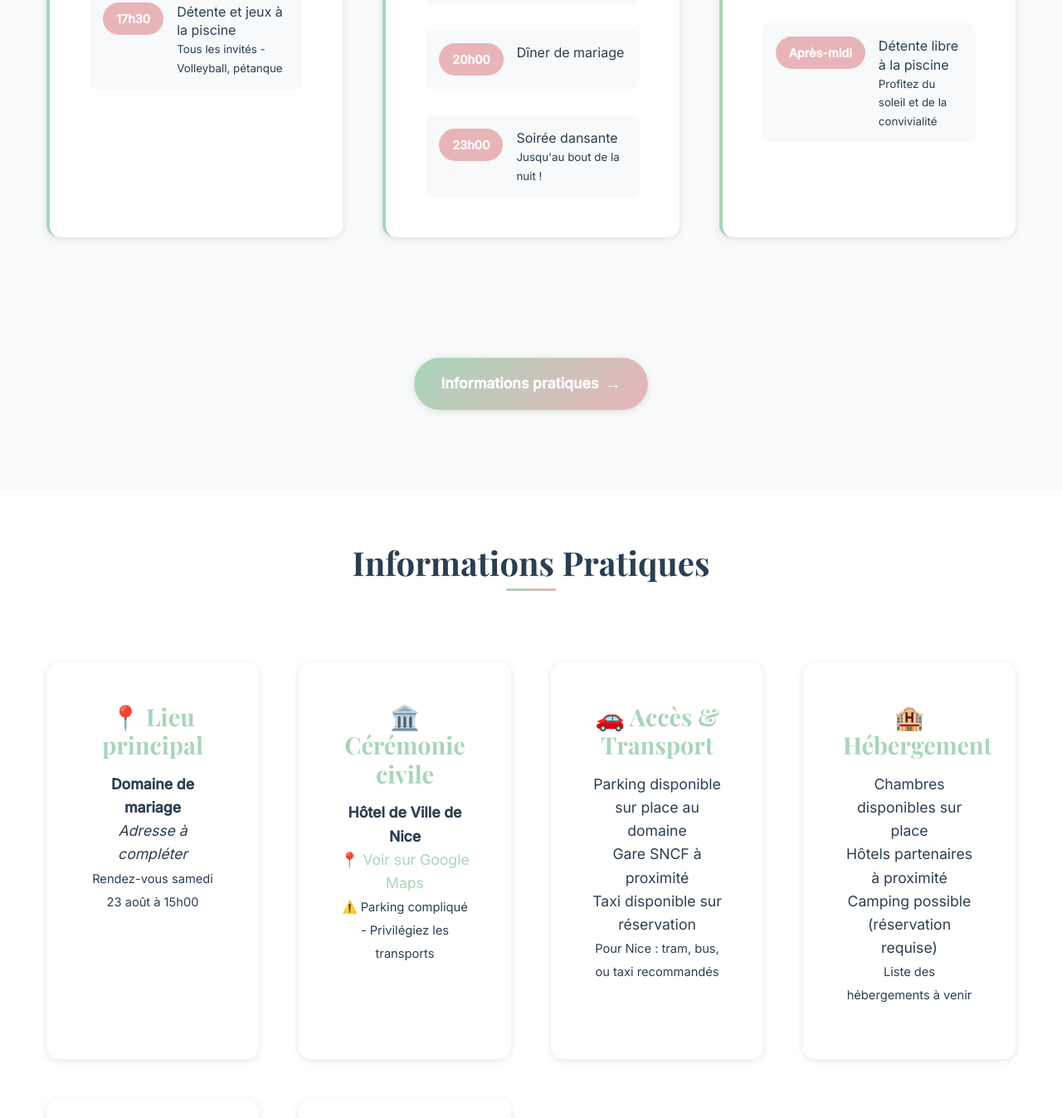
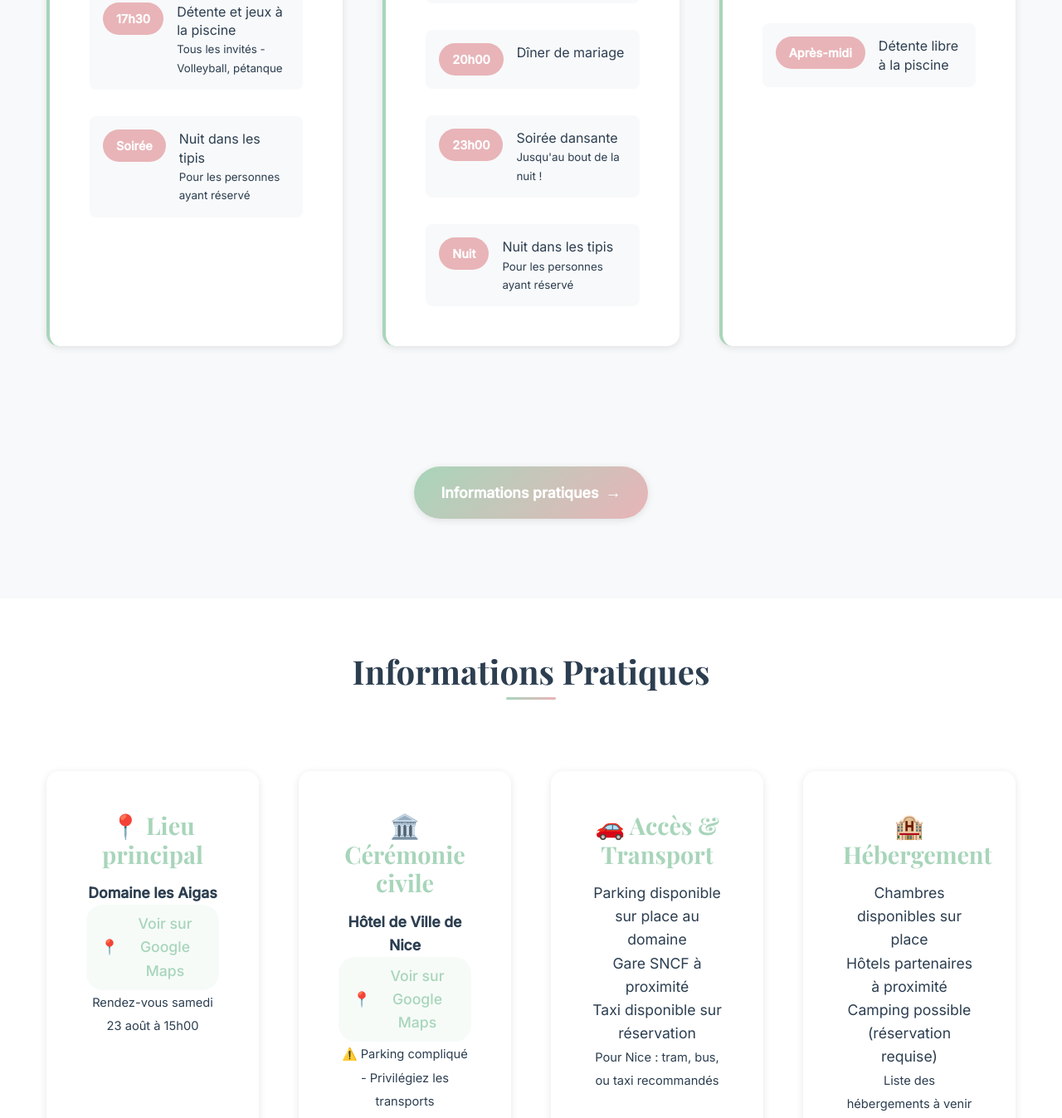
Before and after one commit to NathanDenisse/mariage-Sarah-Antonin, a plain HTML site: page index.html in a window 1280 px wide. Shown: the part 3164-4511 px from the top of the page at 83% size. Drawn offline with nearby package versions, Linux system fonts and the light colour scheme.

Commit message:
Ajout de l'adresse Domaine les Aigas, liens Google Maps stylés et informations tipis

```diff
--- a/index.html
+++ b/index.html
@@ -131,6 +131,10 @@
               <span class="event-desc">Détente et jeux à la piscine<br><small>Tous les invités - Volleyball,
                   pétanque</small></span>
             </div>
+            <div class="event">
+              <span class="event-time">Soirée</span>
+              <span class="event-desc">Nuit dans les tipis<br><small>Pour les personnes ayant réservé</small></span>
+            </div>
           </div>
         </div>
         <div class="programme-day">
@@ -156,6 +160,10 @@
               <span class="event-time">23h00</span>
               <span class="event-desc">Soirée dansante<br><small>Jusqu'au bout de la nuit !</small></span>
             </div>
+            <div class="event">
+              <span class="event-time">Nuit</span>
+              <span class="event-desc">Nuit dans les tipis<br><small>Pour les personnes ayant réservé</small></span>
+            </div>
           </div>
         </div>
         <div class="programme-day">
@@ -173,8 +181,7 @@
             </div>
             <div class="event">
               <span class="event-time">Après-midi</span>
-              <span class="event-desc">Détente libre à la piscine<br><small>Profitez du soleil et de la
-                  convivialité</small></span>
+              <span class="event-desc">Détente libre à la piscine</span>
             </div>
           </div>
         </div>
@@ -194,16 +201,17 @@
       <div class="infos-grid">
         <div class="info-card">
           <h3>📍 Lieu principal</h3>
-          <p><strong>Domaine de mariage</strong><br>
-            <em>Adresse à compléter</em><br>
+          <p><strong>Domaine les Aigas</strong><br>
+            <a href="https://maps.app.goo.gl/ggo6JS3YP21zW1Sm6" target="_blank" class="map-link">Voir sur Google
+              Maps</a><br>
             <small>Rendez-vous samedi 23 août à 15h00</small>
           </p>
         </div>
         <div class="info-card">
           <h3>🏛️ Cérémonie civile</h3>
           <p><strong>Hôtel de Ville de Nice</strong><br>
-            <a href="https://maps.app.goo.gl/aLhipTYX9gAA22MK7" target="_blank"
-              style="color: var(--color-pastel-green); text-decoration: none;">📍 Voir sur Google Maps</a><br>
+            <a href="https://maps.app.goo.gl/aLhipTYX9gAA22MK7" target="_blank" class="map-link">Voir sur Google
+              Maps</a><br>
             <small>⚠️ Parking compliqué - Privilégiez les transports</small>
           </p>
         </div>
--- a/style.css
+++ b/style.css
@@ -1306,3 +1306,30 @@ p {
   padding-top: var(--spacing-lg);
   border-top: 1px solid var(--color-off-white);
 }
+
+/* ===== LIENS GOOGLE MAPS ===== */
+.map-link {
+  color: var(--color-pastel-green);
+  text-decoration: none;
+  font-weight: 500;
+  transition: var(--transition);
+  display: inline-flex;
+  align-items: center;
+  gap: var(--spacing-xs);
+  padding: var(--spacing-xs) var(--spacing-sm);
+  border-radius: 20px;
+  background: rgba(168, 213, 186, 0.1);
+  border: 1px solid transparent;
+}
+
+.map-link:hover {
+  background: rgba(168, 213, 186, 0.2);
+  border-color: var(--color-pastel-green);
+  transform: translateY(-1px);
+  box-shadow: var(--shadow-light);
+}
+
+.map-link::before {
+  content: '📍';
+  font-size: 1.1rem;
+}
```
